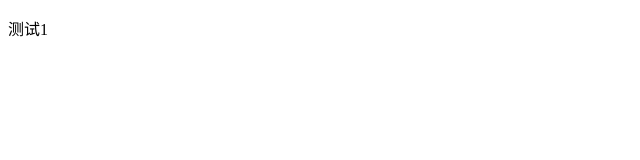
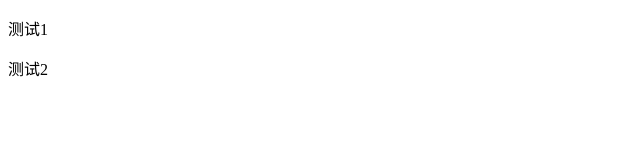
Before and after one commit to fyi-lhj/fyi, a plain HTML site: page index.html in a window 1280 px wide. Shown: the full height of the page, 0-640 px from the left. Drawn offline with Linux system fonts and the light colour scheme.

Commit message:
提交测试2

```diff
--- a/index.html
+++ b/index.html
@@ -6,5 +6,6 @@
 </head>
 <body>
         <p>测试1</p>
+    <p>测试2</p>
 </body>
 </html>
```
